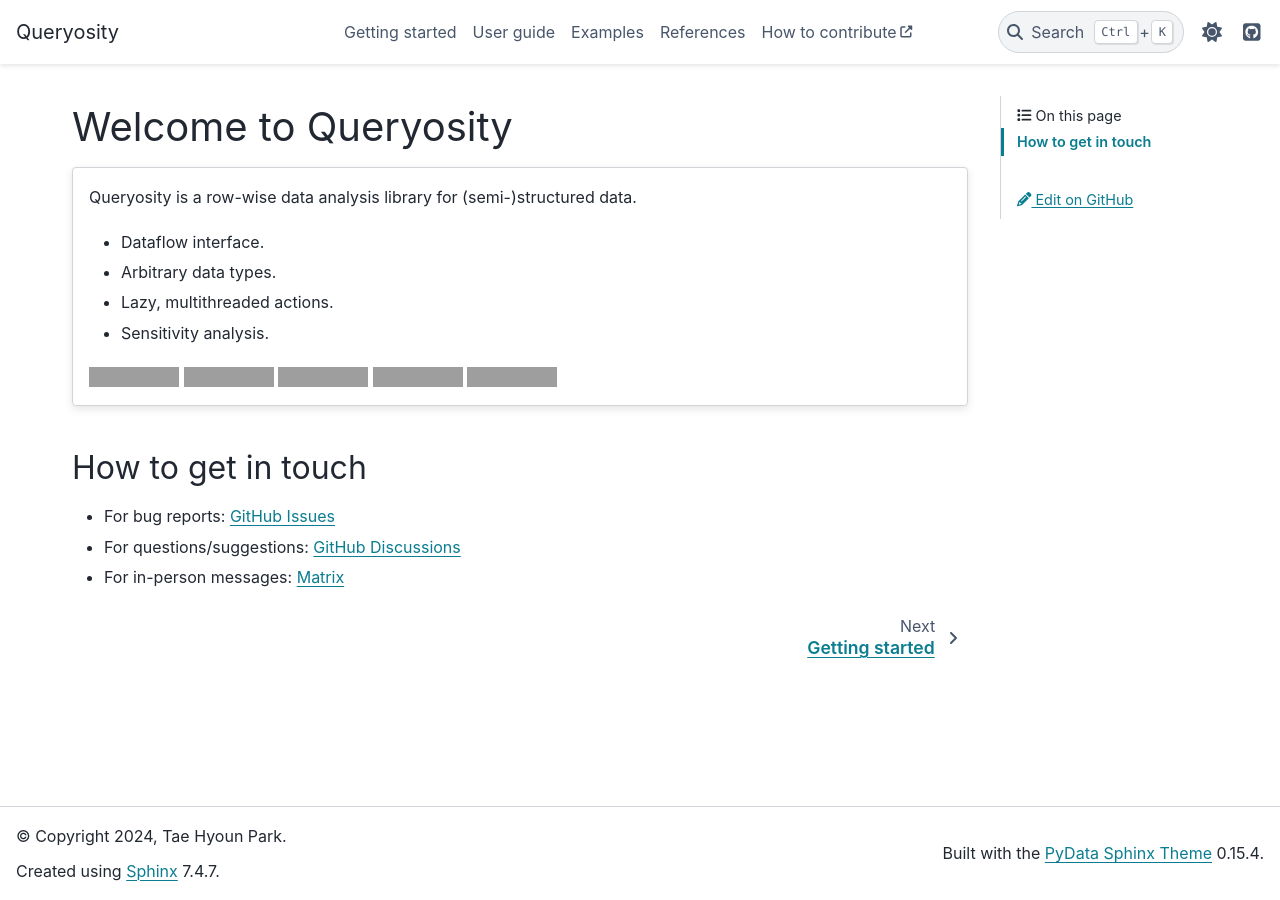
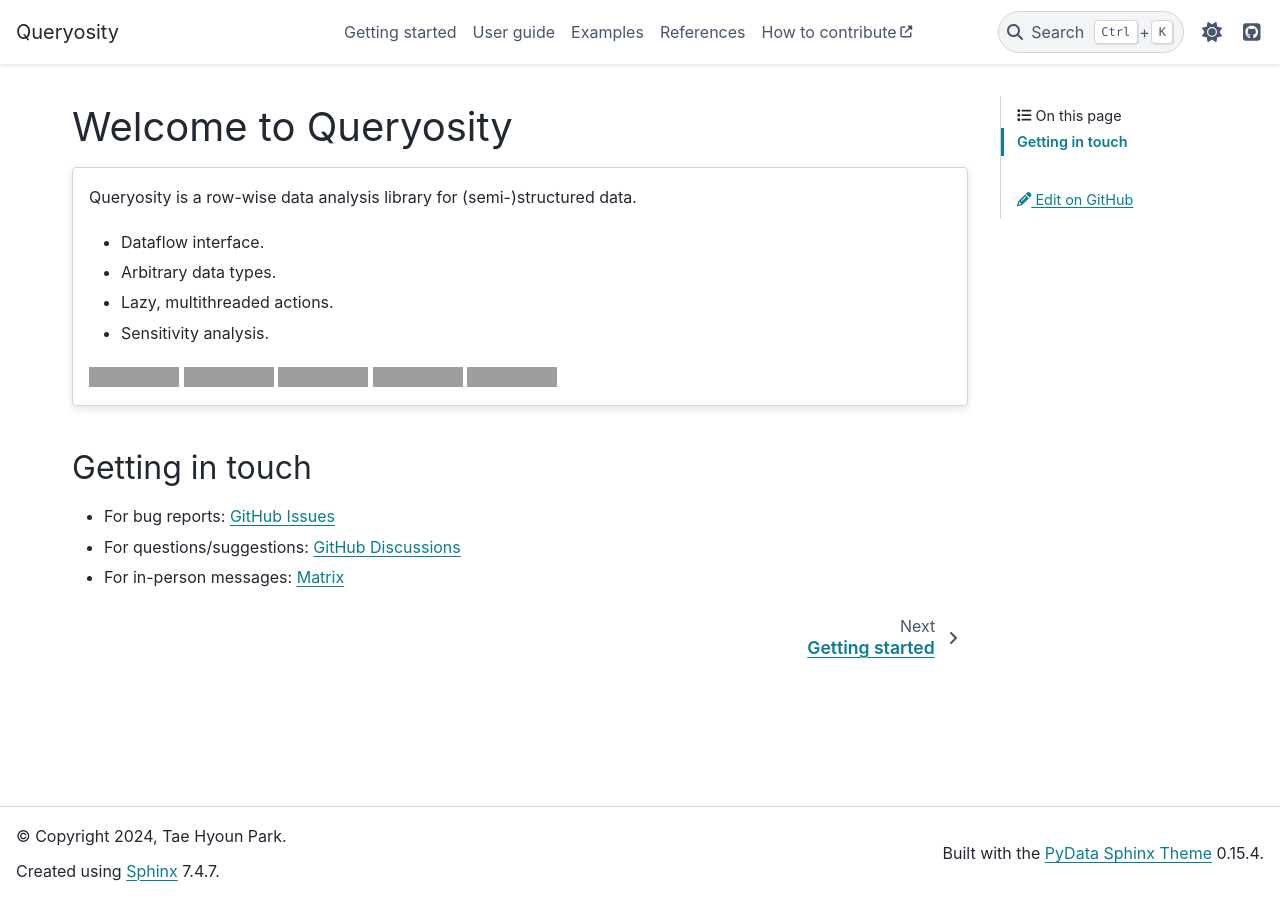
Before and after one commit to taehyounpark/queryosity, a Sphinx documentation site: the page built from docs/index.md, in a window 1280 px wide, cut to the strip 0-900 px from the top of the page. Built offline with Sphinx 7.4.7 and the PyData theme 0.15.4, drawn with Linux system fonts in a browser that asks for light colours; grey boxes are pictures that could not be loaded.

Commit message:
minor docs

````diff
--- a/docs/index.md
+++ b/docs/index.md
@@ -25,7 +25,7 @@ examples/index
 references/index
 ```
 
-## How to get in touch
+## Getting in touch
 
 - For bug reports: [GitHub Issues](https://github.com/taehyounpark/queryosity/issues)
 - For questions/suggestions: [GitHub Discussions](https://github.com/taehyounpark/queryosity/discussions)
````
